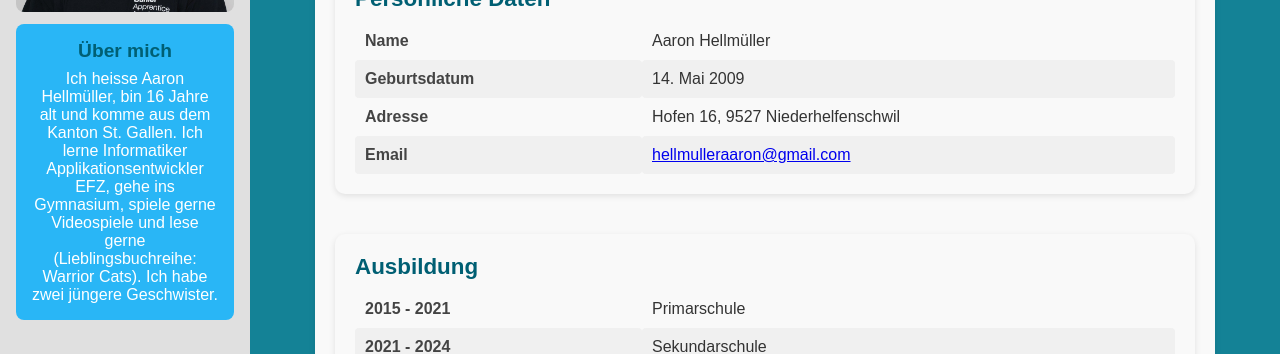
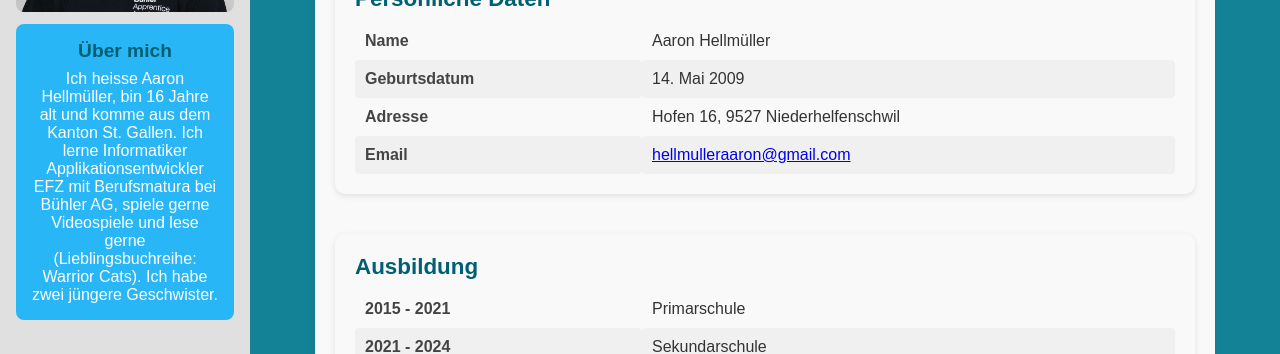
Before and after one commit to aaronHelliBUZ/M293Projekt, a plain HTML site: page index.html in a window 1280 px wide. Shown: the part 222-576 px from the top of the page. Drawn offline with Linux system fonts and the light colour scheme.

Commit message:
kleiner fix

```diff
--- a/index.html
+++ b/index.html
@@ -15,7 +15,7 @@
           <h3 class="ueber-mich-titel">Über mich</h3>
           <p>
             Ich heisse Aaron Hellmüller, bin 16 Jahre alt und komme aus dem Kanton St. Gallen.
-            Ich lerne Informatiker Applikationsentwickler EFZ, gehe ins Gymnasium, spiele gerne Videospiele
+            Ich lerne Informatiker Applikationsentwickler EFZ mit Berufsmatura bei Bühler AG, spiele gerne Videospiele
             und lese gerne (Lieblingsbuchreihe: Warrior Cats). Ich habe zwei jüngere Geschwister.
           </p>
         </div>
```
